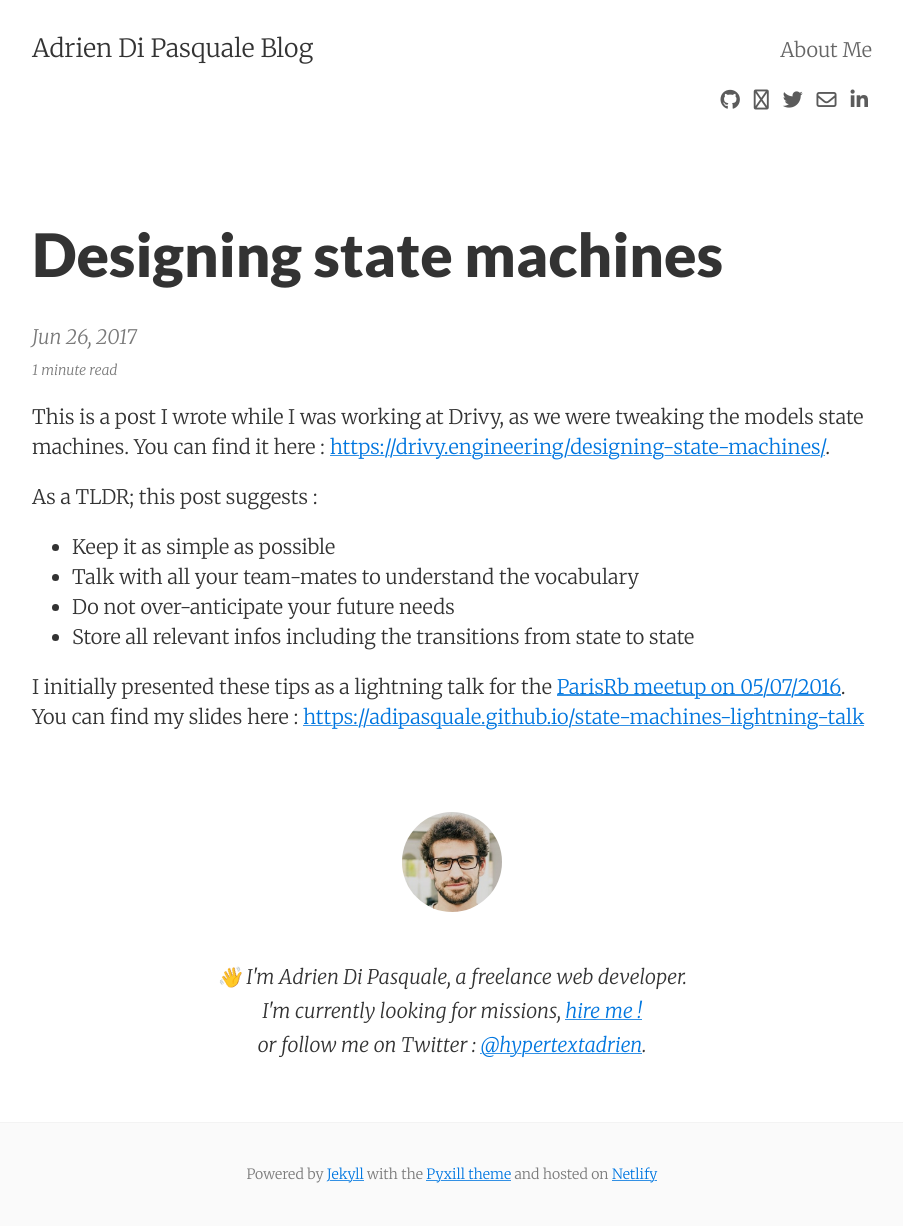
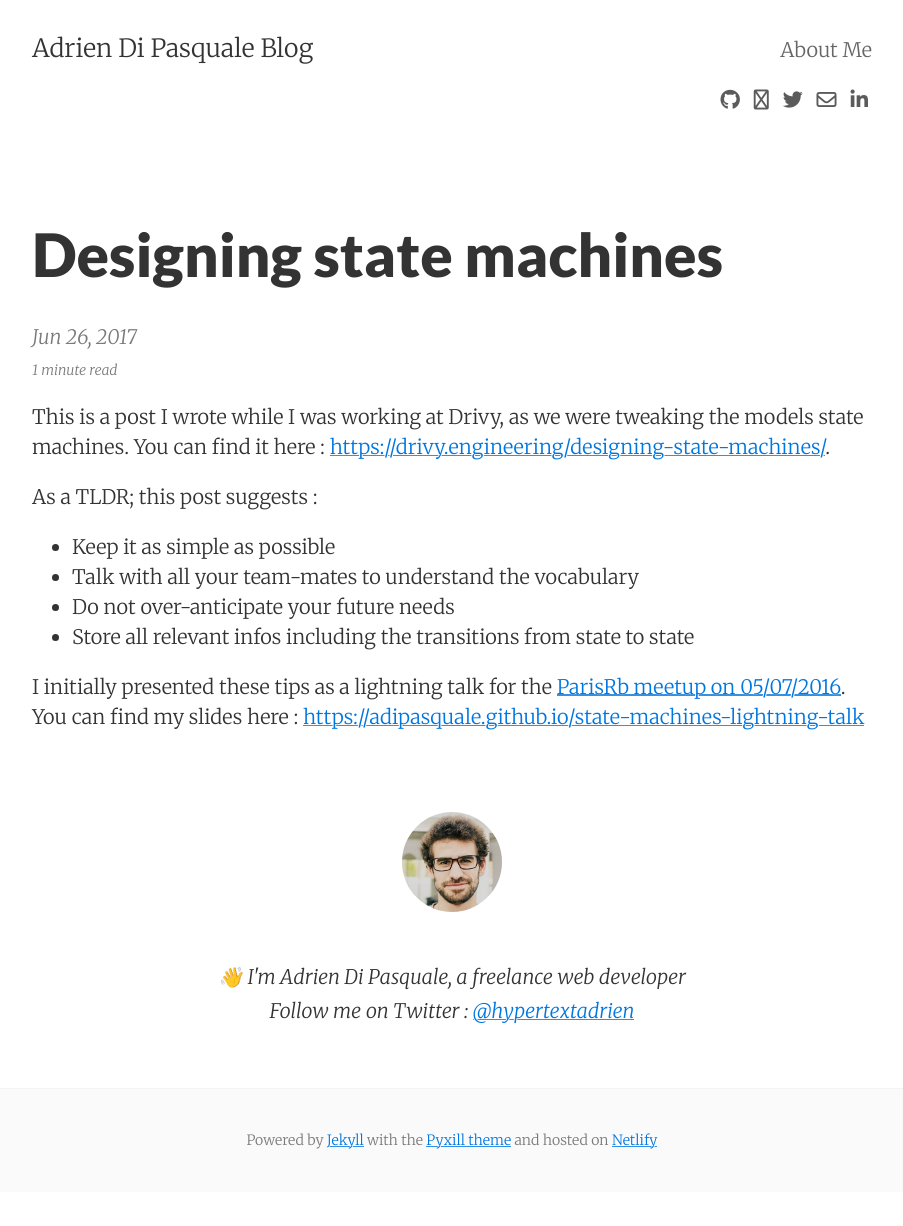
Before and after one commit to adipasquale/blog.dipasquale.fr, a Jekyll site: the page built from _posts/2017-06-26-designing-state-machines.md, in a window 1280 px wide. Shown: the whole page, without its empty margins (188-1091 px from the left). Built offline with Jekyll 4.4.1, drawn with Linux system fonts in a browser that asks for light colours; nearby versions of some CDN libraries; after the commit the page ends 1192 px from its top, so only the background shows below that.

Commit message:
removed looking for missions in footer

```diff
--- a/_includes/post_footer.html
+++ b/_includes/post_footer.html
@@ -1,11 +1,8 @@
 <div class="py2 post-footer">
   <img src="{{ site.baseurl }}/images/me.jpeg" alt="Adrien Di Pasquale" class="avatar" />
   <p>
-    👋 I'm Adrien Di Pasquale, a freelance web developer.
+    👋 I'm Adrien Di Pasquale, a freelance web developer
     <br/>
-    I'm currently looking for missions,
-    <a href="mailto:adrien@dipasquale.fr">hire me !</a>
-    <br/>
-    or follow me on Twitter : <a href="https://twitter.com/hypertextadrien">@hypertextadrien</a>.
+    Follow me on Twitter : <a href="https://twitter.com/hypertextadrien">@hypertextadrien</a>
   </p>
 </div>
```
